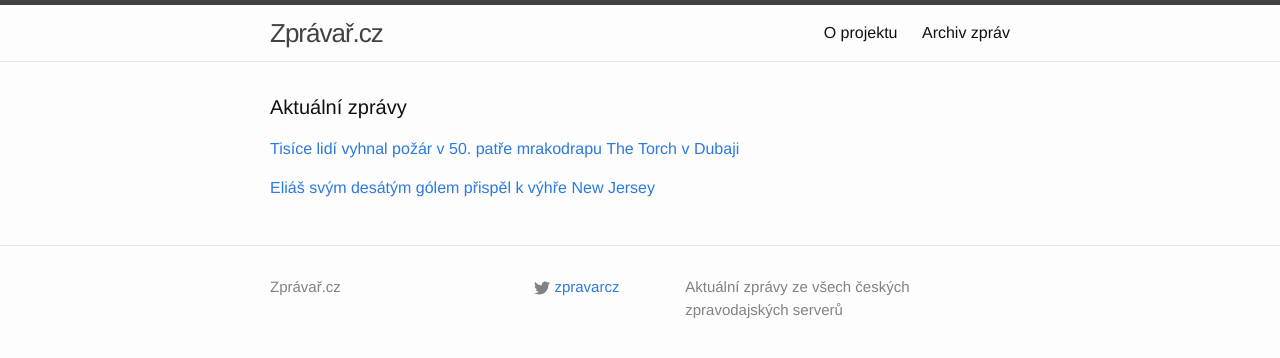
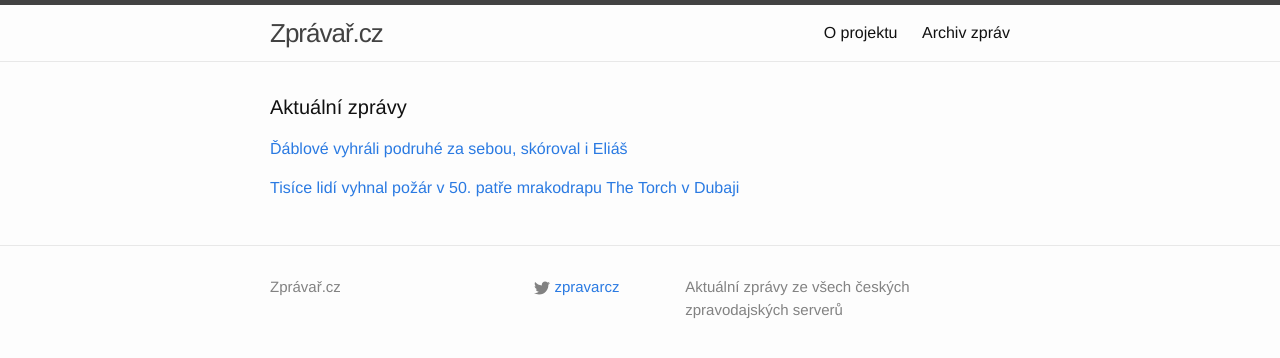
Before and after one commit to adliska/zpravar, a Jekyll site: the page built from index.html, in a window 1280 px wide. Shown: the top 358 px of the page. Built offline with Jekyll 4.4.1, drawn with Linux system fonts in a browser that asks for light colours.

Commit message:
zpravar news update

```diff
--- a/index.html
+++ b/index.html
@@ -5,20 +5,21 @@ layout: default
 <div class="home">
     <h1 class="page-heading">Aktuální zprávy</h1>
 
-<p><a href="javascript:;" onclick="toggle_visibility('zpravy0')">Tisíce lidí vyhnal požár v 50. patře mrakodrapu The Torch v Dubaji</a></p>
+<p><a href="javascript:;" onclick="toggle_visibility('zpravy0')">Ďáblové vyhráli podruhé za sebou, skóroval i Eliáš</a></p>
 <div id="zpravy0" style="display:none">
+<ul>
+<li><a href=http://www.tyden.cz/rubriky/sport/hokej/nhl/dablove-vyhrali-podruhe-za-sebou-skoroval-i-elias_334080.html>Ďáblové vyhráli podruhé za sebou, skóroval i Eliáš - www.tyden.cz</a></li>
+<li><a href=http://www.denik.cz/hokej/elias-svym-desatym-golem-prispel-k-vyhre-new-jersey-20150221.html>Eliáš svým desátým gólem přispěl k výhře New Jersey - www.denik.cz</a></li>
+<li><a href=http://www.rozhlas.cz/_zprava/elias-nasmeroval-new-jersey-k-vyhre-tlusty-prihral-na-oba-goly-caroliny--1458248>Eliáš nasměroval New Jersey k výhře, Tlustý přihrál na oba góly Caroliny - www.rozhlas.cz</a></li>
+<li><a href=http://hokej.idnes.cz/tlusty-asistoval-u-vyhry-caroliny-dup-/nhl.aspx?c=A150221_070708_nhl_Mkr>Tlustý asistoval u výhry Caroliny, Neuvirth pochytal 40 střel Rangers - hokej.idnes.cz</a></li>
+<li><a href=http://www.sportovninoviny.cz/zpravy/elias-svym-desatym-golem-prispel-k-vyhre-new-jersey/1184019>Eliáš svým desátým gólem přispěl k výhře New Jersey - www.sportovninoviny.cz</a></li>
+</ul>
+</div><p><a href="javascript:;" onclick="toggle_visibility('zpravy1')">Tisíce lidí vyhnal požár v 50. patře mrakodrapu The Torch v Dubaji</a></p>
+<div id="zpravy1" style="display:none">
 <ul>
 <li><a href=http://zpravy.idnes.cz/pozar-the-torch-0ij-/zahranicni.aspx?c=A150221_070851_zahranicni_cen>Tisíce lidí vyhnal požár v 50. patře mrakodrapu The Torch v Dubaji - zpravy.idnes.cz</a></li>
 <li><a href=http://www.ceskenoviny.cz/zpravy/zpravy/mrakodrap-v-dubaji-zachvatil-pozar-tisice-lidi-byly-evakuovany/1184002>Mrakodrap v Dubaji zachvátil požár, tisíce lidí byly evakuovány - www.ceskenoviny.cz</a></li>
 <li><a href=http://www.rozhlas.cz/_zprava/v-dubaji-horela-jedna-z-nejvyssich-obytnych-budov-sveta-hasici-pozar-uhasili--1458232>V Dubaji hoří mrakodrap Torch, jedna z nejvyšších obytných budov světa - www.rozhlas.cz</a></li>
 <li><a href=http://www.rozhlas.cz/_zprava/v-dubaji-hori-mrakodrap-torch-jedna-z-nejvyssich-obytnych-budov-sveta--1458232>V Dubaji hoří mrakodrap Torch, jedna z nejvyšších obytných budov světa - www.rozhlas.cz</a></li>
 </ul>
-</div><p><a href="javascript:;" onclick="toggle_visibility('zpravy1')">Eliáš svým desátým gólem přispěl k výhře New Jersey</a></p>
-<div id="zpravy1" style="display:none">
-<ul>
-<li><a href=http://www.denik.cz/hokej/elias-svym-desatym-golem-prispel-k-vyhre-new-jersey-20150221.html>Eliáš svým desátým gólem přispěl k výhře New Jersey - www.denik.cz</a></li>
-<li><a href=http://www.rozhlas.cz/_zprava/elias-nasmeroval-new-jersey-k-vyhre-tlusty-prihral-na-oba-goly-caroliny--1458248>Eliáš nasměroval New Jersey k výhře, Tlustý přihrál na oba góly Caroliny - www.rozhlas.cz</a></li>
-<li><a href=http://hokej.idnes.cz/tlusty-asistoval-u-vyhry-caroliny-dup-/nhl.aspx?c=A150221_070708_nhl_Mkr>Tlustý asistoval u výhry Caroliny, Neuvirth pochytal 40 střel Rangers - hokej.idnes.cz</a></li>
-<li><a href=http://www.sportovninoviny.cz/zpravy/elias-svym-desatym-golem-prispel-k-vyhre-new-jersey/1184019>Eliáš svým desátým gólem přispěl k výhře New Jersey - www.sportovninoviny.cz</a></li>
-</ul>
 </div></div>
```
